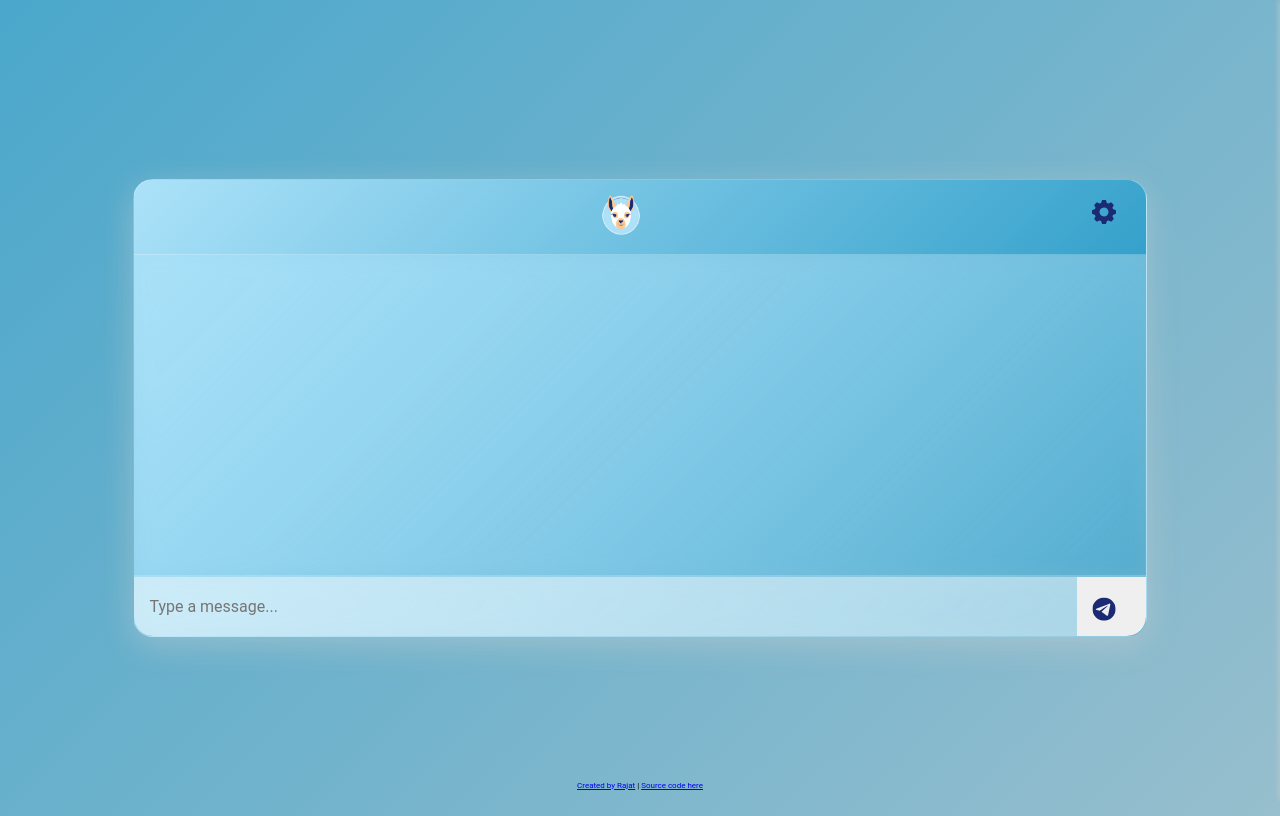
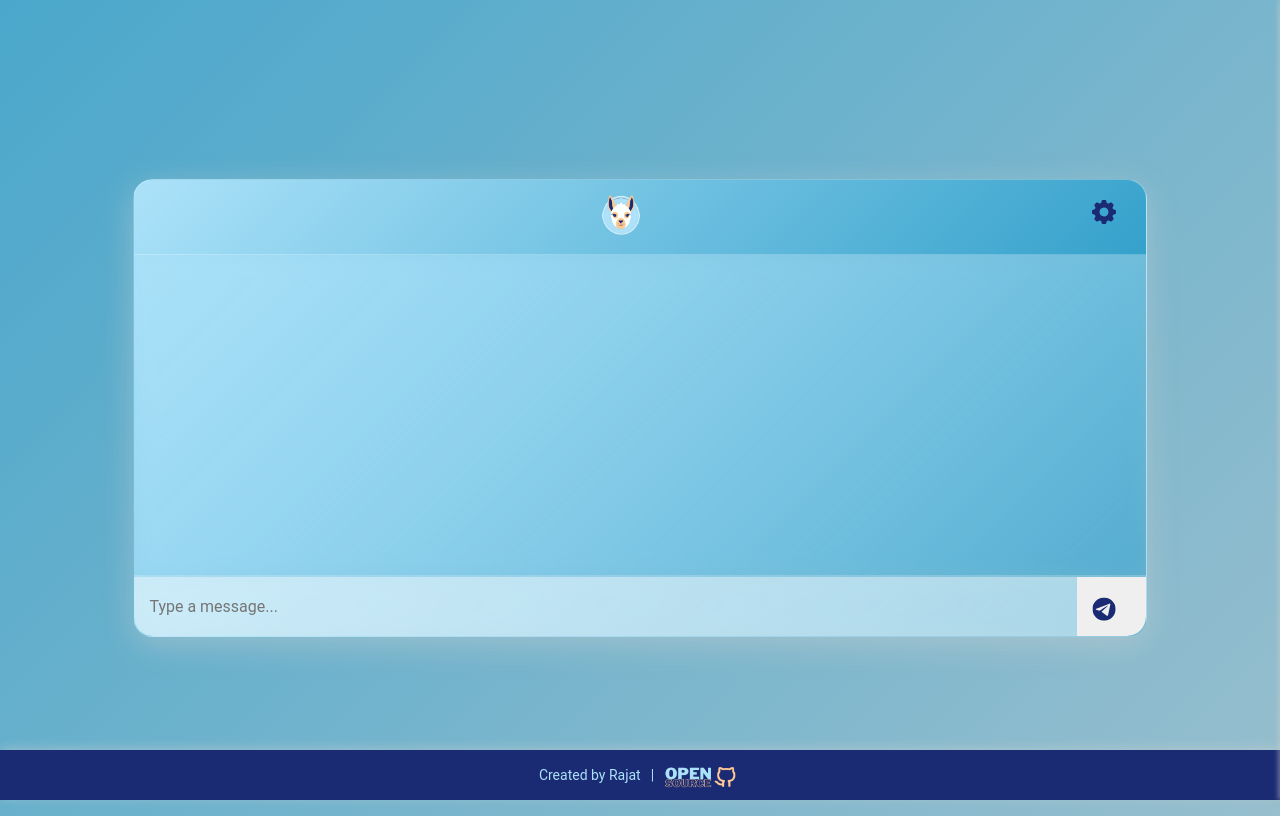
Before and after one commit to rajatasusual/llamapp, a website: page src/app/index.html in a window 1280 px wide. Drawn offline with nearby package versions, Linux system fonts and the light colour scheme.

Commit message:
updating footer with open source logo - links open in new tab. - bigger and aligned design

```diff
--- a/src/app/index.html
+++ b/src/app/index.html
@@ -47,9 +47,11 @@
         </form>
     </div>
     <footer>
-        <a href="https://www.rajatasusual.github.io" title="Github profile">Created by Rajat</a>
+        <a href="https://rajatasusual.github.io" title="Github profile" target="_blank">Created by Rajat</a>
         |
-        <a href="https://www.github.com/rajatasusual/llamapp" title="Github repository">Source code here</a>
+        <a href="https://www.github.com/rajatasusual/llamapp" title="Github repository" target="_blank">
+            <img src="assets/open source.png" alt="Github" class="icon">
+        </a>
     </footer>
     <script src="https://cdn.jsdelivr.net/npm/marked/marked.min.js" defer></script>
     <script src="config.js" defer></script>
--- a/src/app/styles.css
+++ b/src/app/styles.css
@@ -13,9 +13,11 @@ body {
     0% {
         background-position: 0% 50%;
     }
+
     50% {
         background-position: 100% 50%;
     }
+
     100% {
         background-position: 0% 50%;
     }
@@ -28,7 +30,44 @@ footer {
     right: 0;
     text-align: center;
     padding: 10px;
-    font-size: 8px;
+    font-size: 14px;
+    background: #1A2A73;
+    color: #ACE2F9;
+    display: flex;
+    justify-content: center;
+    align-items: center;
+    gap: 10px;
+    /* Space between items */
+    box-shadow: 0 -2px 10px #CECFCF72;
+    /* Shadow for depth */
+}
+
+footer a {
+    color: #ACE2F9;
+    text-decoration: none;
+    transition: color 0.3s;
+    /* Smooth transition for color */
+    display: flex;
+    align-items: center;
+}
+
+footer a:hover {
+    color: #FFC995;
+}
+
+footer .icon {
+    width: 72px;
+    height: 25px;
+    /* Size of the icon */
+    margin-right: 5px;
+    /* Space between icon and text */
+    transition: transform 0.3s;
+    /* Smooth transition for scaling */
+}
+
+footer a:hover .icon {
+    transform: scale(1.2);
+    /* Slightly larger icon on hover */
 }
 
 hr {
```
Also changed, not shown: src/app/assets/open source.png (added). Lines whose indentation alone changed are shown as unchanged.
